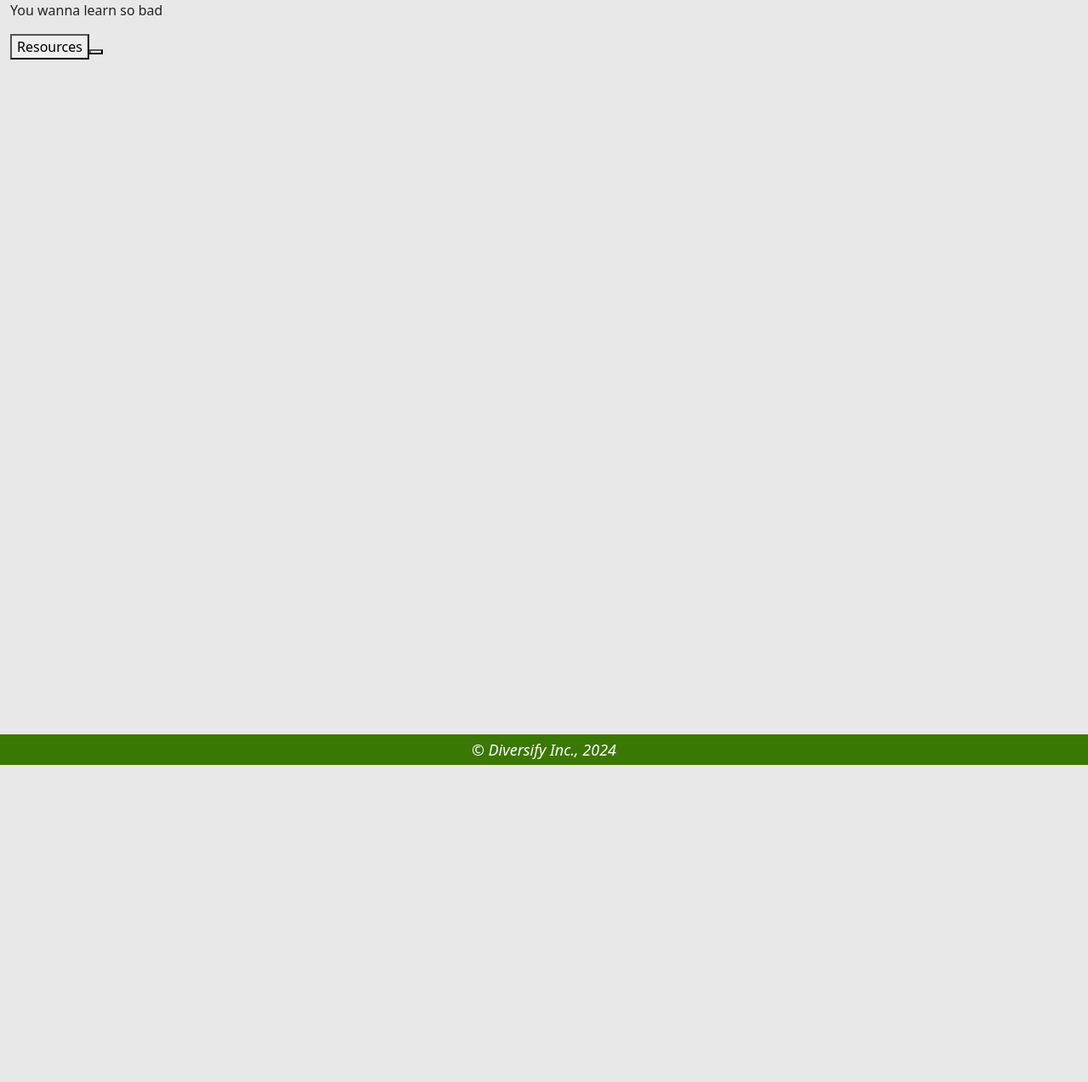
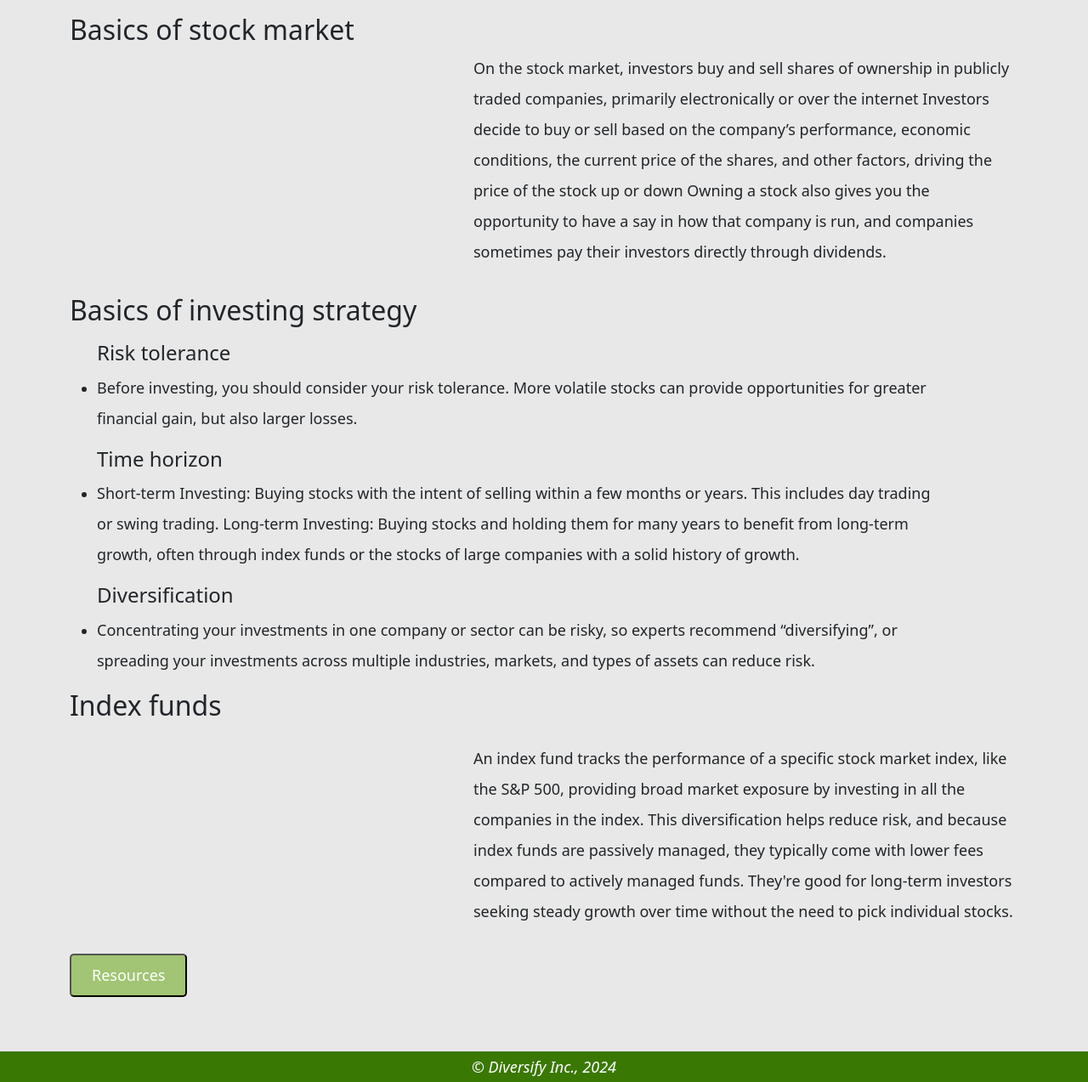
Before and after one commit to AJ-Boyd/Diversify-Stock-Prediction, a Python web app: template diversify/templates/educate.html in a window 1280 px wide. Shown: the part 86-1359 px from the top of the page at 85% size. Before the commit the page ends 986 px from the top, so only its background shows below. Run offline with Jinja, Linux system fonts and the light colour scheme; the template is opened without the code that fills it, so the values that code supplies are empty.

Commit message:
made webpage

```diff
--- a/diversify/templates/educate.html
+++ b/diversify/templates/educate.html
@@ -4,10 +4,51 @@
 
 {% block content %}
 
-<p>You wanna learn so bad </p>
+<div class= "container mt-3">
+    <h2>Basics of stock market</h2>
+    <div class="row">
+        <div class="col-lg-4" id="abt1"></div>
+        <div class="col-lg-1"></div>
+        <div class="col-lg-7">
+        <p class="landing-body">On the stock market, investors buy and sell shares of ownership in publicly traded companies, primarily electronically or over the internet
+            Investors decide to buy or sell based on the company’s performance, economic conditions, the current price of the shares, and other factors, driving the price of the stock up or down
+            Owning a stock also gives you the opportunity to have a say in how that company is run, and companies sometimes pay their investors directly through dividends.</p>
+        </div>
+    </div>
+    <div class="row mt-3">
+        <h2>Basics of investing strategy</h2>
+        <div class="col-lg-11">
+            <ul class="mt-2">
+                <h4>Risk tolerance</h4>
+                <li>
+                    <p class="landing-body">Before investing, you should consider your risk tolerance. More volatile stocks can provide opportunities for greater financial gain, but also larger losses.</p>
+                </li>
+                <h4>Time horizon</h4>
+                <li>
+                    <p class="landing-body">Short-term Investing: Buying stocks with the intent of selling within a few months or years. This includes day trading or swing trading.
+                        Long-term Investing: Buying stocks and holding them for many years to benefit from long-term growth, often through index funds or the stocks of large companies with a solid history of growth.
+                        </p>
+                </li>
+                <h4>Diversification</h4>
+                <li>
+                    <p class="landing-body">Concentrating your investments in one company or sector can be risky, so experts recommend “diversifying”, or spreading your investments across multiple industries, markets, and types of assets can reduce risk.</p>
+                </li>
 
-<a href="educate/resource">
-    <button>Resources<button>
-</a>
-
+                </div>
+        <div class="col-lg-1"></div>
+    </div>
+    <h2>Index funds</h2>
+    <div class="row mt-4">
+        <div class="col-lg-4" id="abt3"></div>
+        <div class="col-lg-1"></div>
+        <div class="col-lg-7">
+        <p class="landing-body">An index fund tracks the performance of a specific stock market index, like the S&P 500, providing broad market exposure by investing in all the companies in the index. This diversification helps reduce risk, and because index funds are passively managed, they typically come with lower fees compared to actively managed funds. They're good for long-term investors seeking steady growth over time without the need to pick individual stocks.</p>
+        </div>
+    </div>
+    <div>
+        <button class="travel-btn mt-3">
+            <a href="educate/resource">Resources</a>
+        </button>
+    </div>
+</div>
 {% endblock %}
```
Also changed, not shown: diversify/templates/about.html (+6 -5 lines).
